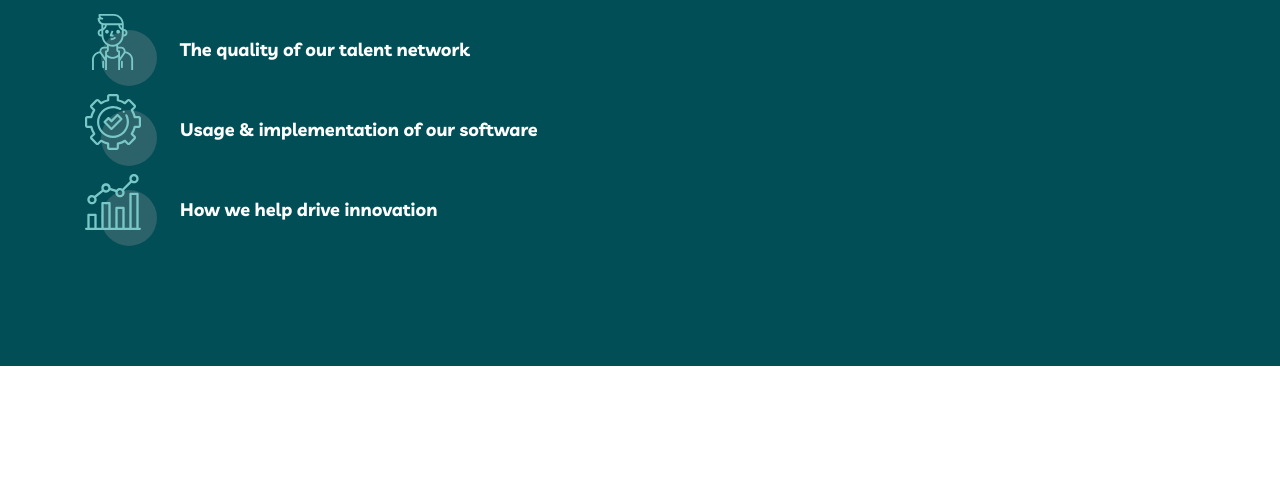
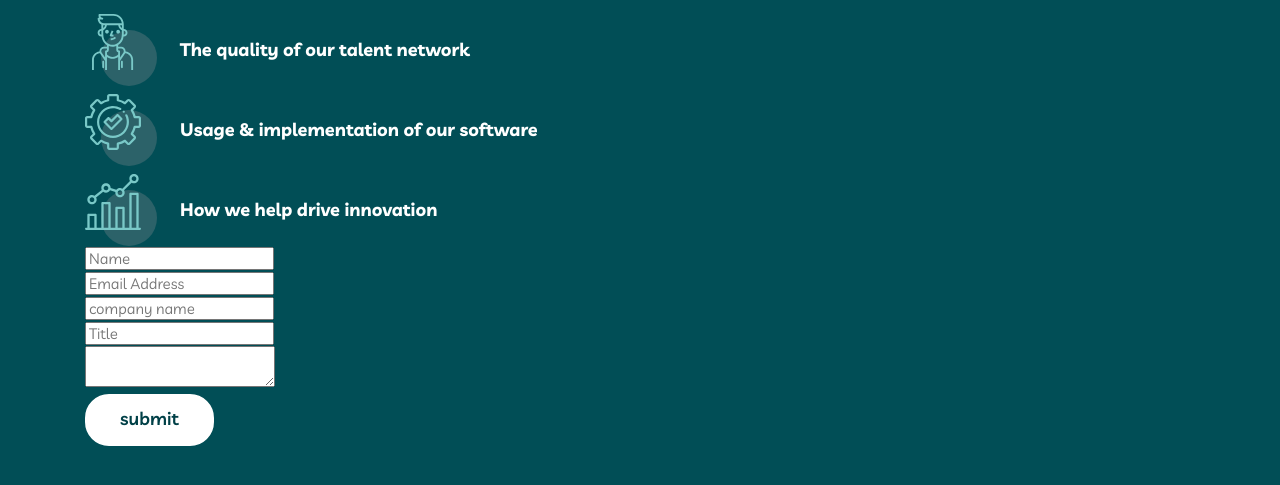
Before and after one commit to OtabekValiboyev/MyTeam, a plain HTML site: page contact.html in a window 1280 px wide. Shown: the part 435-920 px from the top of the page. Before the commit the page ends 801 px from the top, so only its background shows below. Drawn offline with Linux system fonts and the light colour scheme.

Commit message:
Add contact form to html section

```diff
--- a/contact.html
+++ b/contact.html
@@ -55,6 +55,28 @@
             </li>
           </ul>
         </div>
+
+        <!-- CONTACT-FORM -->
+        <div class="contact-form">
+          <form action="https://echo.htmlacademy.ru" class="form" method="GET">
+            <div class="input-field form__field">
+              <input type="text" class="form__input" name="user name" placeholder="Name" aria-label="user name">
+            </div>
+            <div class="input-field form__field">
+              <input type="email" class="form__input" name="user mail" placeholder="Email Address" aria-label="Email address">
+            </div>
+            <div class="input-field form__field">
+              <input type="text" class="form__input" name="user company name" placeholder="company name" aria-label="user company name">
+            </div>
+            <div class="input-field form__field">
+              <input type="text" class="form__input" name="user opinion" placeholder="Title" aria-label="User opinion">
+            </div>
+            <div class="input-field form__field">
+              <textarea class="form_input form__textarea" name="user message"></textarea>
+            </div>
+            <button class="button button--white">submit</button>
+          </form>
+        </div>
       </div>
     </main>
   </div>
--- a/css/style.css
+++ b/css/style.css
@@ -91,6 +91,7 @@ img {
 
 /* BUTTONS */
 .button {
+  cursor: pointer;
   display: inline-block;
   padding: 9px 33px 11px;
   border: 2px solid var(--white);
```
